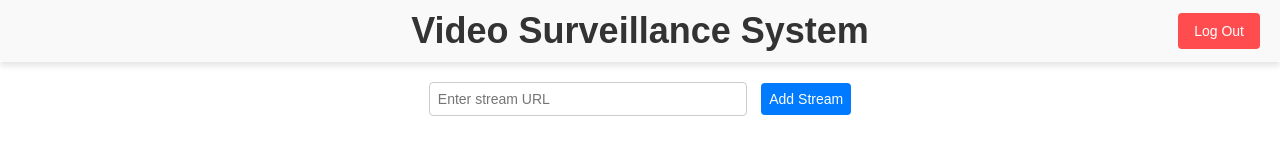
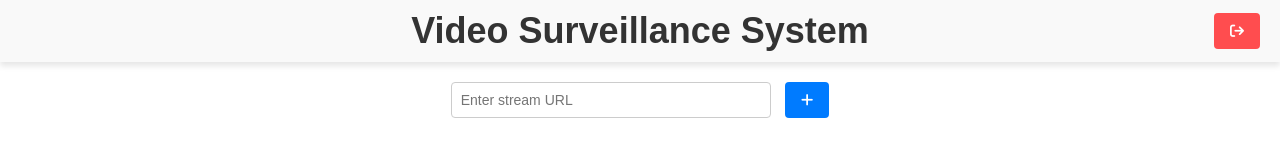
Before and after one commit to Pirito10/WebSurveillanceSystem-SMM-UVigo, a website: page public/streams.html in a window 1280 px wide. Drawn offline with nearby package versions, Linux system fonts and the light colour scheme; no server answers; sample sign-in values are in the browser's storage.

Commit message:
add icons to buttons

```diff
--- a/public/streams.html
+++ b/public/streams.html
@@ -14,7 +14,9 @@
     <!-- Encabezado -->
     <header class="header">
         <h1 class="header-title">Video Surveillance System</h1>
-        <button id="logoutButton">Log Out</button>
+        <button id="logoutButton">
+            <i class="fas fa-sign-out"></i>
+        </button>
     </header>
 
     <!-- Título -->
@@ -22,7 +24,9 @@
         <!-- Formulario para añadir nuevos flujos -->
         <section class="add-stream">
             <input type="text" id="streamUrl" placeholder="Enter stream URL">
-            <button id="addStreamButton">Add Stream</button>
+            <button id="addStreamButton">
+                <i class="fas fa-plus"></i>
+            </button>
         </section>
 
         <!-- Contenedor para los flujos -->
--- a/public/style.css
+++ b/public/style.css
@@ -80,7 +80,7 @@ h1 {
 
 .add-stream input,
 .add-stream button {
-    padding: 8px;
+    padding: 9px;
     border: 1px solid var(--color-border);
     border-radius: var(--border-radius);
     font-size: 14px;
@@ -92,10 +92,12 @@ h1 {
 }
 
 .add-stream button {
+    padding: 10px 16px;
     background-color: var(--color-primary);
     color: white;
     border: none;
     cursor: pointer;
+    transition: background-color 0.3s ease, transform 0.2s ease;
 }
 
 .add-stream button:hover {
```
